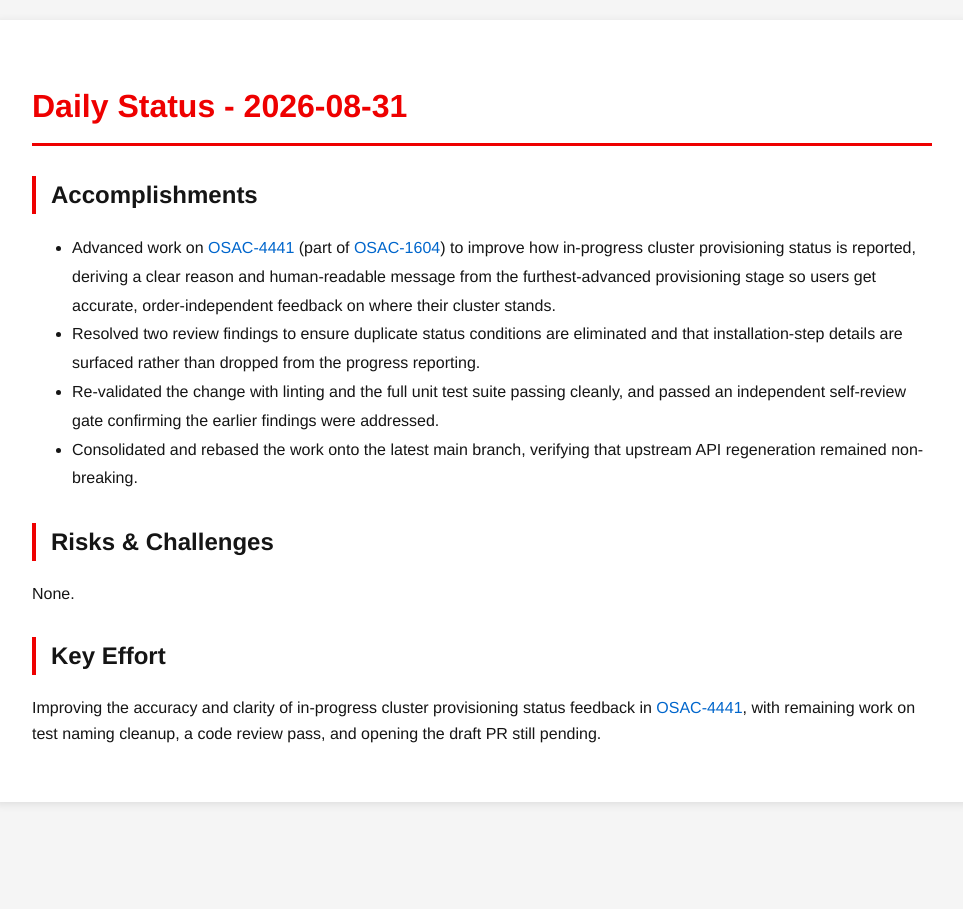
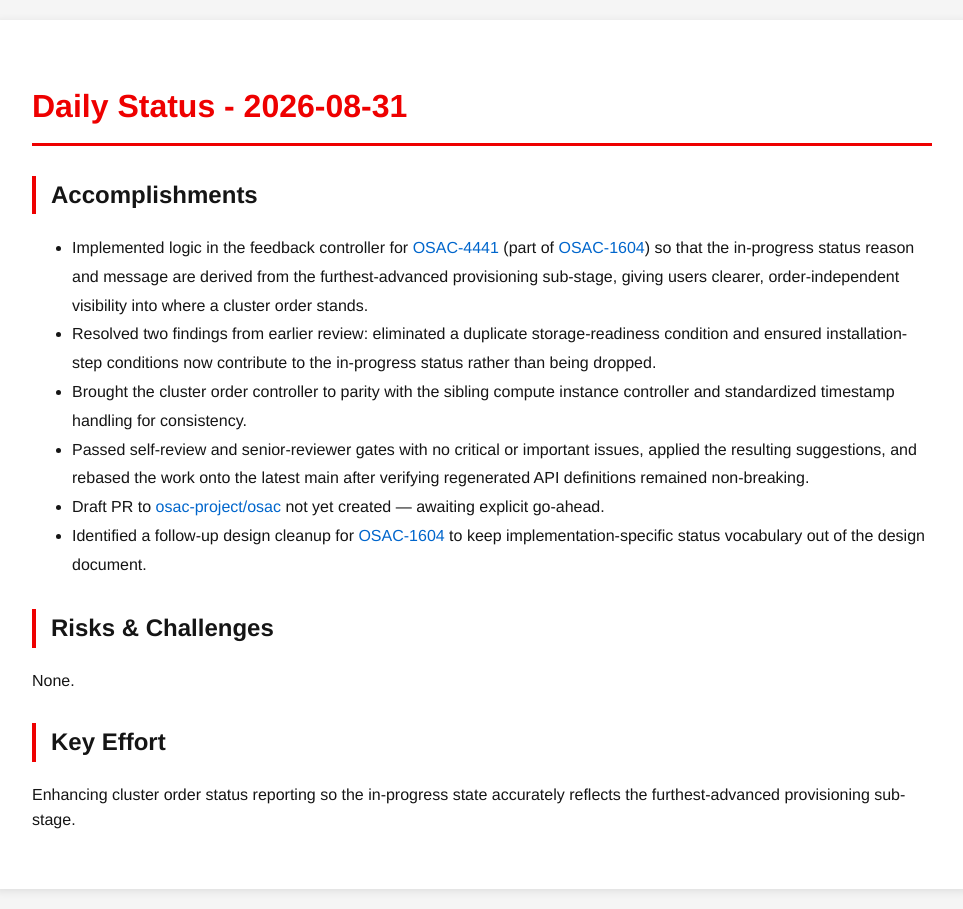
Before and after one commit to tzvatot/daily-status, a Jekyll site: the page built from 2026-08-31.md, in a window 1280 px wide. Shown: the whole page, without its empty margins (158-1121 px from the left). Built offline with Jekyll 4.4.1, drawn with Linux system fonts in a browser that asks for light colours.

Commit message:
Daily status update - 2026-08-31

```diff
--- a/2026-08-31.md
+++ b/2026-08-31.md
@@ -7,13 +7,15 @@ date: 2026-08-31
 # Daily Status - 2026-08-31
 
 ## Accomplishments
-- Advanced work on [OSAC-4441](https://redhat.atlassian.net/browse/OSAC-4441) (part of [OSAC-1604](https://redhat.atlassian.net/browse/OSAC-1604)) to improve how in-progress cluster provisioning status is reported, deriving a clear reason and human-readable message from the furthest-advanced provisioning stage so users get accurate, order-independent feedback on where their cluster stands.
-- Resolved two review findings to ensure duplicate status conditions are eliminated and that installation-step details are surfaced rather than dropped from the progress reporting.
-- Re-validated the change with linting and the full unit test suite passing cleanly, and passed an independent self-review gate confirming the earlier findings were addressed.
-- Consolidated and rebased the work onto the latest main branch, verifying that upstream API regeneration remained non-breaking.
+- Implemented logic in the feedback controller for [OSAC-4441](https://redhat.atlassian.net/browse/OSAC-4441) (part of [OSAC-1604](https://redhat.atlassian.net/browse/OSAC-1604)) so that the in-progress status reason and message are derived from the furthest-advanced provisioning sub-stage, giving users clearer, order-independent visibility into where a cluster order stands.
+- Resolved two findings from earlier review: eliminated a duplicate storage-readiness condition and ensured installation-step conditions now contribute to the in-progress status rather than being dropped.
+- Brought the cluster order controller to parity with the sibling compute instance controller and standardized timestamp handling for consistency.
+- Passed self-review and senior-reviewer gates with no critical or important issues, applied the resulting suggestions, and rebased the work onto the latest main after verifying regenerated API definitions remained non-breaking.
+- Draft PR to [osac-project/osac](https://github.com/osac-project/osac/pulls) not yet created — awaiting explicit go-ahead.
+- Identified a follow-up design cleanup for [OSAC-1604](https://redhat.atlassian.net/browse/OSAC-1604) to keep implementation-specific status vocabulary out of the design document.
 
 ## Risks & Challenges
 None.
 
 ## Key Effort
-Improving the accuracy and clarity of in-progress cluster provisioning status feedback in [OSAC-4441](https://redhat.atlassian.net/browse/OSAC-4441), with remaining work on test naming cleanup, a code review pass, and opening the draft PR still pending.
+Enhancing cluster order status reporting so the in-progress state accurately reflects the furthest-advanced provisioning sub-stage.
```
